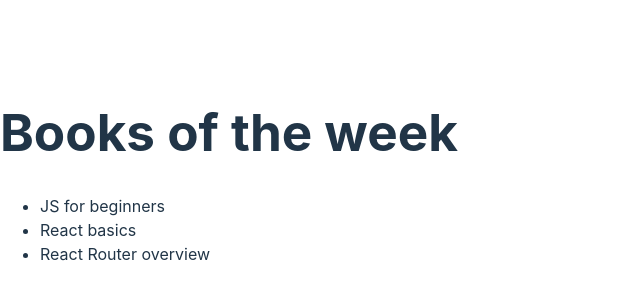
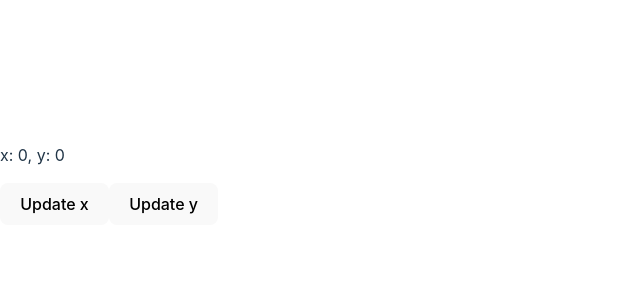
Before and after one commit to Vitalii-250885/test_react, a React (Vite) app: page / in a window 1280 px wide. Shown: the part 224-524 px from the top of the page, without its empty margins (0-640 px from the left). Built offline with nearby package versions, Linux system fonts and the light colour scheme.

Commit message:
Update App.jsx

```diff
--- a/src/components/App.jsx
+++ b/src/components/App.jsx
@@ -1,17 +1,34 @@
-import BookList from './BookList';
-
-const favouriteBooks = [
-  { id: "id-1", name: "JS for beginners" },
-  { id: "id-2", name: "React basics" },
-  { id: "id-3", name: "React Router overview" }
-];
+import { useState } from "react";
 
 const App = () => {
+  const [values, setValues] = useState({
+    x: 0,
+    y: 0,
+  });
+
+  const updateX = () => {
+    setValues({
+      ...values,
+      x: values.x + 1,
+    });
+  };
+
+  const updateY = () => {
+    setValues({
+      ...values,
+      y: values.y + 1,
+    });
+  };
+
   return (
-    <>
-			<h1>Books of the week</h1>
-      <BookList books={favouriteBooks} />
-    </>
+    <div>
+      <p>
+        x: {values.x}, y: {values.y}
+      </p>
+
+      <button onClick={updateX}>Update x</button>
+      <button onClick={updateY}>Update y</button>
+    </div>
   );
 };
 
```
